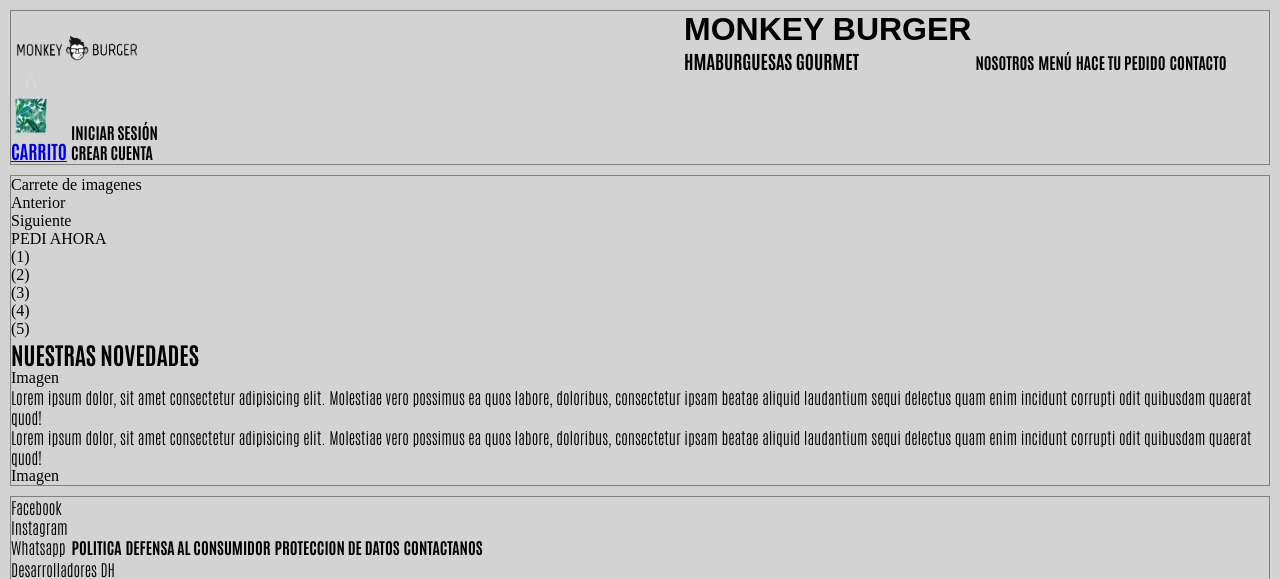
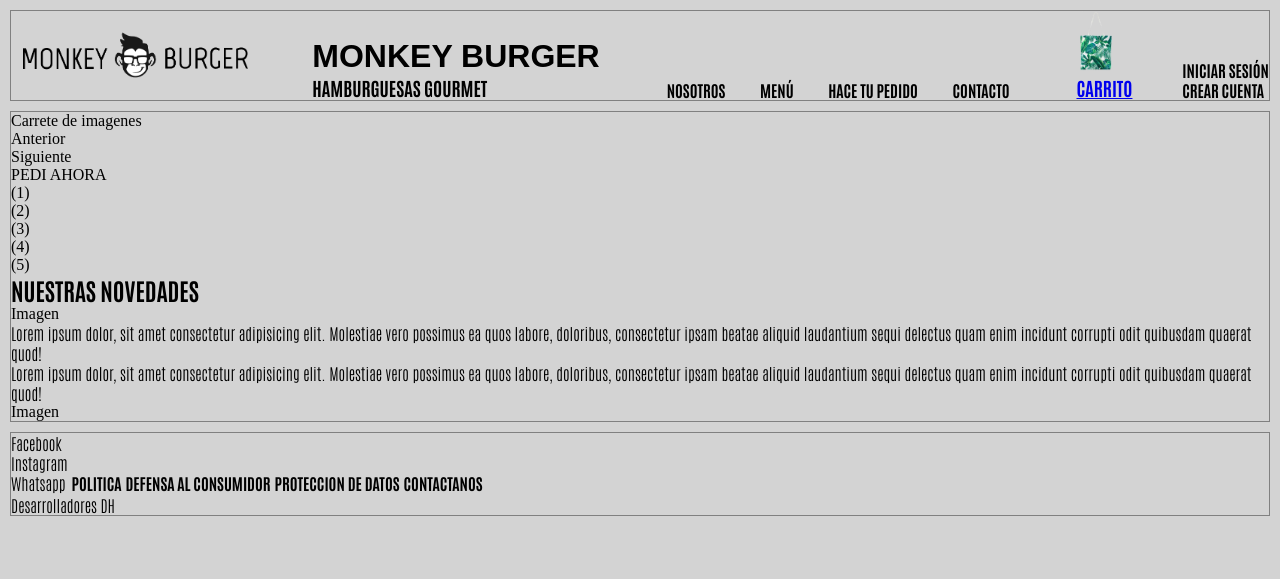
Before and after one commit to Rhyzzen7/grupo_3_MonkeyBurger, a Node server app: page / in a window 1280 px wide. Shown: the top 579 px of the page. Run offline with Node 20, Linux system fonts and the light colour scheme; some web fonts are replaced.

Commit message:
actualizaciones

```diff
--- a/public/css/style.css
+++ b/public/css/style.css
@@ -59,14 +59,38 @@
 
 /*Manejar bloques en líneas todas las cajas de la cabecera.*/
 
-.cabecera {
-  display: inline-block;
+/*.cabecera {
+  display: flex;
+  justify-content: space-between;
+}*/
+
+/*Manejar la barra con display flex queda mejor.*/
+header {
+  display: flex;
+  flex-wrap: nowrap;
+  justify-content: space-between;
+  align-items: flex-end;
+}
+/*Dimensionar el logo al 20% de la pantalla*/
+.cabecera-logo {
+  width: 20%;
+}
+/*Logo ocupar el contenedor*/
+.cabecera-logo img {
+  height: 100%;
+  width: 100%;
+  object-fit: contain;
+}
+/*Tamaño de barra 30%*/
+.cabecera-barra {
+  width: 30%;
 }
 
 /*Manejar como bloques en líneas la barra de navegación.*/
 
-.barra-navegacion ul li {
-  display: inline-block;
+.barra-navegacion ul {
+  display: flex;
+  justify-content: space-around;
 }
 
 /*Manejar bloques en líneas todas las cajas de la cabecera.*/
--- a/views/index.html
+++ b/views/index.html
@@ -19,20 +19,16 @@
     - Sección para el carrito y Login.-->
     <header style="border: 1px solid gray; margin: 10px">
       <!--Contenedor para el logo-->
-      <div class="cabecera">
-        <img
-          src="/img/imagotipo-negro-fondo-transparente.png"
-          alt="Logo"
-          width="20%"
-        />
+      <div class="cabecera-logo">
+        <img src="/img/imagotipo-negro-fondo-transparente.png" alt="Logo" />
       </div>
       <!-- Contenedor para el nombre de la empresa-->
       <div class="cabecera">
         <h1>MONKEY BURGER</h1>
-        <h3>HMABURGUESAS GOURMET</h3>
+        <h3>HAMBURGUESAS GOURMET</h3>
       </div>
       <!--Contenedor para la barra de navegación-->
-      <div class="cabecera">
+      <div class="cabecera-barra">
         <nav class="barra-navegacion">
           <ul>
             <li>
@@ -63,7 +59,7 @@
               <h4><a href="#">INICIAR SESIÓN</a></h4>
             </li>
             <li>
-              <h4><a href="#">CREAR CUENTA</a></h4>
+              <h4><a href="register.html">CREAR CUENTA</a></h4>
             </li>
           </ul>
         </nav>
```
Also changed, not shown: views/register.html (+22 -12 lines).
